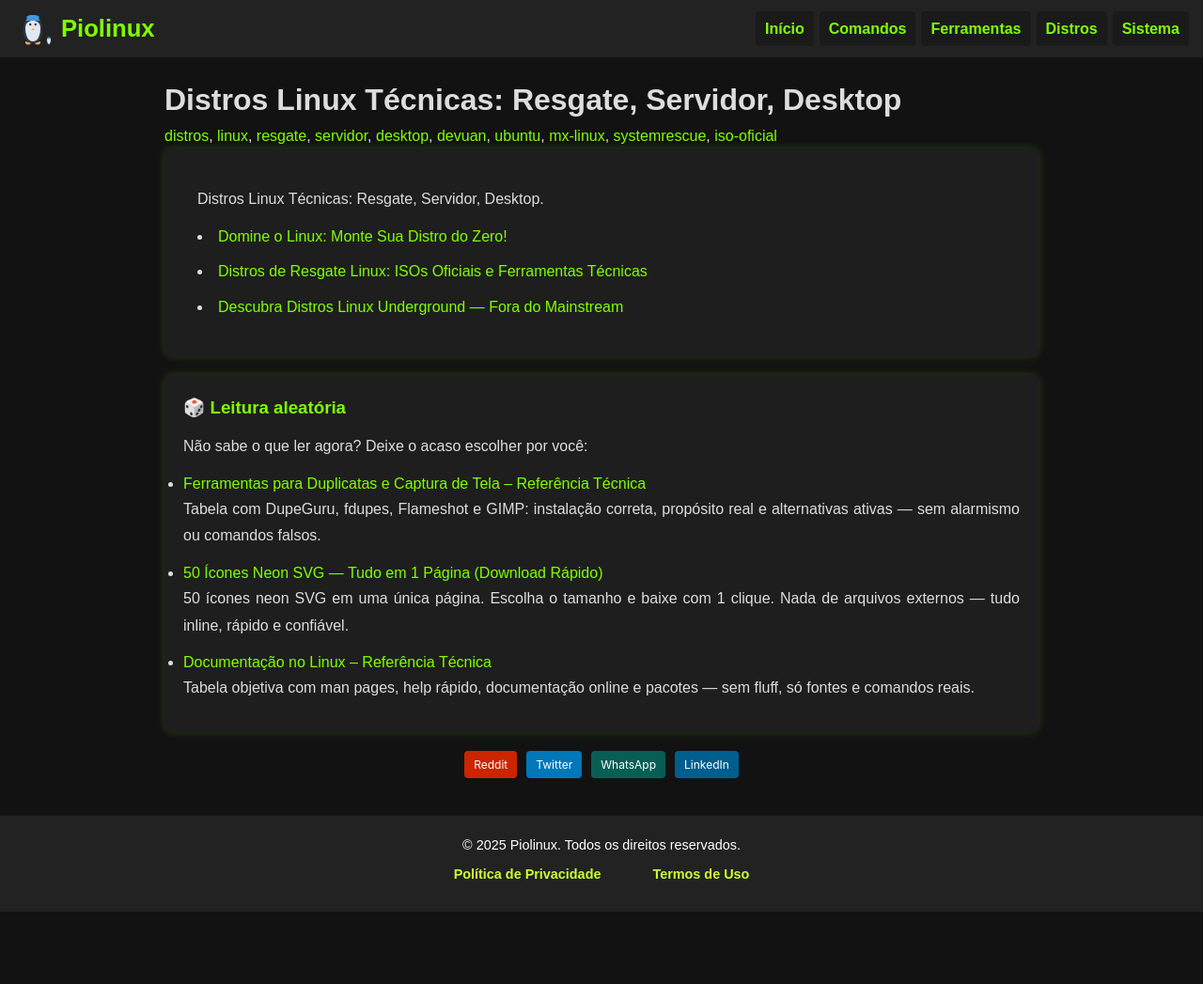
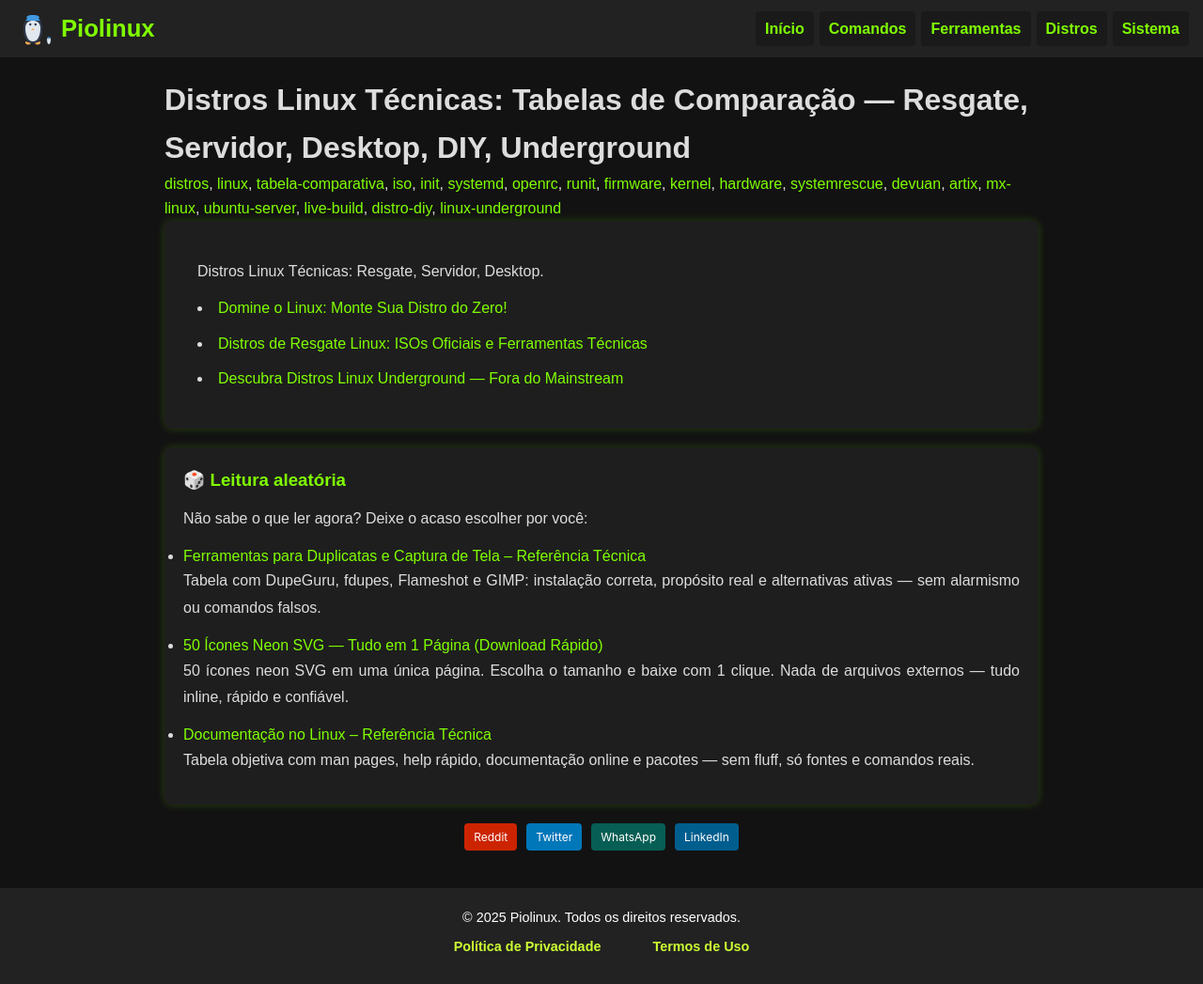
Before and after one commit to Piolinux/piolinux-site, a Jekyll site: the page built from distros/index.html, in a window 1280 px wide. Shown: the whole page at 94% size. Built offline with Jekyll 4.4.1, drawn with Linux system fonts in a browser that asks for light colours; before the commit the page ends 970 px from its top, so only the background shows below that.

Commit message:
Update index.html

```diff
--- a/distros/index.html
+++ b/distros/index.html
@@ -1,13 +1,10 @@
 ---
 layout: manual-seo
-title_custom: "Distros Linux Técnicas: Comparação para Resgate, Servidor e Desktop"
-description_custom: "Tabelas técnicas com ISOs oficiais, suporte a hardware, init system e casos de uso reais — Devuan, Ubuntu, MX Linux, SystemRescue."
-title: "Distros Linux Técnicas: Resgate, Servidor, Desktop"
+title: "Distros Linux Técnicas: Tabelas de Comparação — Resgate, Servidor, Desktop, DIY, Underground"
+description: "Tabelas técnicas com ISOs oficiais, init system (systemd, OpenRC, runit), suporte a firmware, kernel e hardware. Inclui SystemRescue, Devuan, Artix, MX Linux, Ubuntu Server e distros DIY."
 permalink: /distros/
-tags: [distros, linux, resgate, servidor, desktop, devuan, ubuntu, mx-linux, systemrescue, iso-oficial]
+tags: [distros, linux, tabela-comparativa, iso, init, systemd, openrc, runit, firmware, kernel, hardware, systemrescue, devuan, artix, mx-linux, ubuntu-server, live-build, distro-diy, linux-underground]
 ---
-
-
 
 
 <section class="post-content">
```
